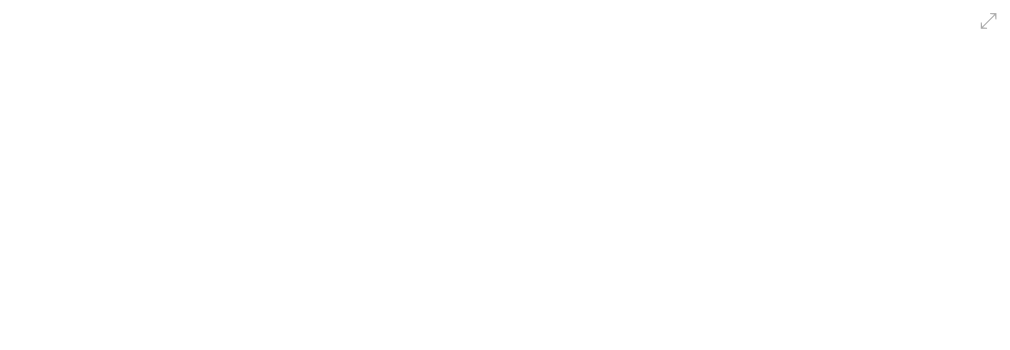
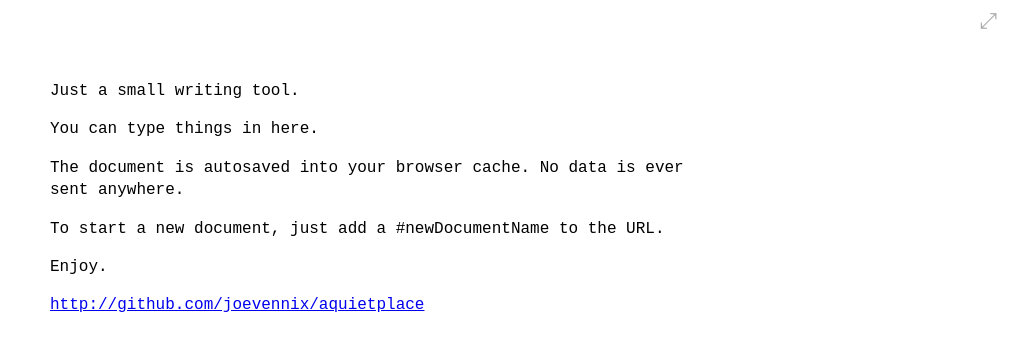
Before and after one commit to joevennix/aquietplace, a website: page index.html in a window 1280 px wide. Shown: the whole page, without its empty margins (270-1280 px from the left). Drawn offline with Linux system fonts and the light colour scheme.

Commit message:
Add initial explanatory text. Rebuild.

```diff
--- a/index.html
+++ b/index.html
@@ -11,13 +11,13 @@
     <meta charset='utf-8'>
     <title>aquietplace</title>
     <style>
-quietplace{position:absolute;top:0;left:0;right:0;bottom:0;font-family:monospace;font-size:16px;overflow-y:auto;overflow-x:hidden;padding:4em;max-width:40em;margin:0 auto;outline:0;line-height:1.4}fullscreen{position:absolute;top:3px;right:8px;font-size:22px;color:#aaa;cursor:pointer;font-family:Arial;padding:5px}fullscreen:hover{color:#000}:fullscreen,:-webkit-full-screen,:-moz-full-screen,:-ms-fullscreen{background:#fff}bg{position:absolute;top:0;left:0;right:0;bottom:0;display:none}intro{-webkit-opacity:0;-moz-opacity:0;opacity:0;-webkit-transition:all 1s ease;-moz-transition:all 1s ease;-ms-transition:all 1s ease;-o-transition:all 1s ease;transition:all 1s ease;font-family:monospace;font-size:48px;text-align:center;display:block;position:absolute;top:50%;left:0;right:0;margin-top:-100px}intro.bold{opacity:1}html,body{min-height:100%}title,version{display:block}version{color:#bbb;font-size:22px;margin-top:8px}*{background:#fff}
+quietplace{position:absolute;top:0;left:0;right:0;bottom:0;font-family:monospace;font-size:16px;overflow-y:auto;overflow-x:hidden;padding:4em;max-width:40em;margin:0 auto;outline:0;line-height:1.4}fullscreen{position:absolute;top:3px;right:8px;font-size:22px;color:#aaa;cursor:pointer;font-family:Arial;padding:5px}fullscreen:hover{color:#000}:fullscreen,:-webkit-full-screen,:-moz-full-screen,:-ms-fullscreen{background:#fff}bg{position:absolute;top:0;left:0;right:0;bottom:0;display:none}intro{-webkit-opacity:0;-moz-opacity:0;opacity:0;-webkit-transition:all 1s ease;-moz-transition:all 1s ease;-ms-transition:all 1s ease;-o-transition:all 1s ease;transition:all 1s ease;font-family:monospace;font-size:48px;text-align:center;display:block;position:absolute;top:50%;left:0;right:0;margin-top:-100px}intro.bold{opacity:1}html,body{min-height:100%}title,version{display:block}version{color:#bbb;font-size:22px;margin-top:8px}*{background:#fff}@media print{quietplace{position:static;height:auto}}
 </style>
     <script>
 "webkitIsFullScreen"in document?(Document.prototype.cancelFullScreen=Document.prototype.webkitCancelFullScreen,HTMLElement.prototype.requestFullScreen=HTMLElement.prototype.webkitRequestFullScreen):"mozFullScreen"in document&&(Document.prototype.cancelFullScreen=document.mozCancelFullScreen,HTMLElement.prototype.requestFullScreen=HTMLElement.prototype.mozRequestFullScreen);
 </script>
     <script>
-!function(){function e(){t||(t=setTimeout(function(){t=null,n()},2e3))}function n(){localStorage[i]=o.innerHTML}var o,t,c,l,u,a,i="";window.onhashchange=function(){i=location.pathname,location.hash.length&&(i+=location.hash),o.innerHTML=localStorage[i]||""},window.onkeydown=function(e){var n=e.keyCode||e.charCode||0;if(83===n&&e.metaKey){e.preventDefault();var t=document.createElement("a"),c=o.innerHTML.replace(/<\s*br\s*>/gi,"\r\n");c=c.replace(/<\w+(\s+("[^"]*"|'[^']*'|[^>])+)?>|<\/\w+>/gi,""),t.setAttribute("download",((location.hash||"aqiuetplace")+".txt").replace(/^#/,"")),t.setAttribute("href","data:text,"+encodeURI(c)),t.style="display: none",document.body.appendChild(t),t.click(),document.body.removeChild(t)}},window.onload=function(){a=!1,o=document.querySelector("quietplace"),l=document.querySelector("bg"),c=document.querySelector("fullscreen"),u=document.querySelector("intro"),u.className+="bold",window.onhashchange(),o.onkeydown=o.onkeyup=e,c.onclick=function(){a?(a=!1,document.cancelFullScreen&&(document.cancelFullScreen(),o.focus())):(a=!0,l.requestFullScreen&&(l.requestFullScreen(),o.focus()))},setTimeout(function(){u.style.display="none",l.style.display="block",setTimeout(function(){o.focus()})},1e3)},window.onbeforeunload=function(){n()}}();
+!function(){function e(){t||(t=setTimeout(function(){t=null,n()},2e3))}function n(){localStorage[i]=o.innerHTML}var o,t,c,l,a,u,i="";window.onhashchange=function(){i=location.pathname,location.hash.length&&(i+=location.hash),localStorage[i]&&""!==localStorage[i]&&(o.innerHTML=localStorage[i])},window.onkeydown=function(e){var n=e.keyCode||e.charCode||0;if(83===n&&e.metaKey){e.preventDefault();var t=document.createElement("a"),c=o.innerHTML.replace(/<\s*br\s*>/gi,"\r\n");c=c.replace(/<\w+(\s+("[^"]*"|'[^']*'|[^>])+)?>|<\/\w+>/gi,""),t.setAttribute("download",((location.hash||"aqiuetplace")+".txt").replace(/^#/,"")),t.setAttribute("href","data:text,"+encodeURI(c)),t.style="display: none",document.body.appendChild(t),t.click(),document.body.removeChild(t)}},window.onload=function(){u=!1,o=document.querySelector("quietplace"),l=document.querySelector("bg"),c=document.querySelector("fullscreen"),a=document.querySelector("intro"),a.className+="bold",window.onhashchange(),o.onkeydown=o.onkeyup=e,c.onclick=function(){u?(u=!1,document.cancelFullScreen&&(document.cancelFullScreen(),o.focus())):(u=!0,l.requestFullScreen&&(l.requestFullScreen(),o.focus()))},setTimeout(function(){a.style.display="none",l.style.display="block",setTimeout(function(){o.focus()})},1e3)},window.onbeforeunload=function(){n()}}();
 </script>
   </head>
   <body>
@@ -27,6 +27,12 @@ quietplace{position:absolute;top:0;left:0;right:0;bottom:0;font-family:monospace
     </intro>
     <bg>
       <quietplace contenteditable='true' spellcheck='false' tabindex='0'>
+        <p>Just a small writing tool.</p>
+        <p>You can type things in here.</p>
+        <p>The document is autosaved into your browser cache. No data is ever sent anywhere.</p>
+        <p>To start a new document, just add a #newDocumentName to the URL.</p>
+        <p>Enjoy.</p>
+        <p><a href='http://github.com/joevennix/aquietplace'>http://github.com/joevennix/aquietplace</a></p>
       </quietplace>
       <fullscreen title='Fullscreen'>⤢</fullscreen>
     </bg>
--- a/src/aquietplace.js
+++ b/src/aquietplace.js
@@ -5,7 +5,8 @@
   window.onhashchange = function() {
     filename = location.pathname;
     if (location.hash.length) filename += location.hash;
-    qp.innerHTML = localStorage[filename] || '';
+    if (localStorage[filename] && localStorage[filename] !== '')
+      qp.innerHTML = localStorage[filename];
   };
 
   window.onkeydown = function(e) {
```
Also changed, not shown: src/index.html (+6 -0 lines).
